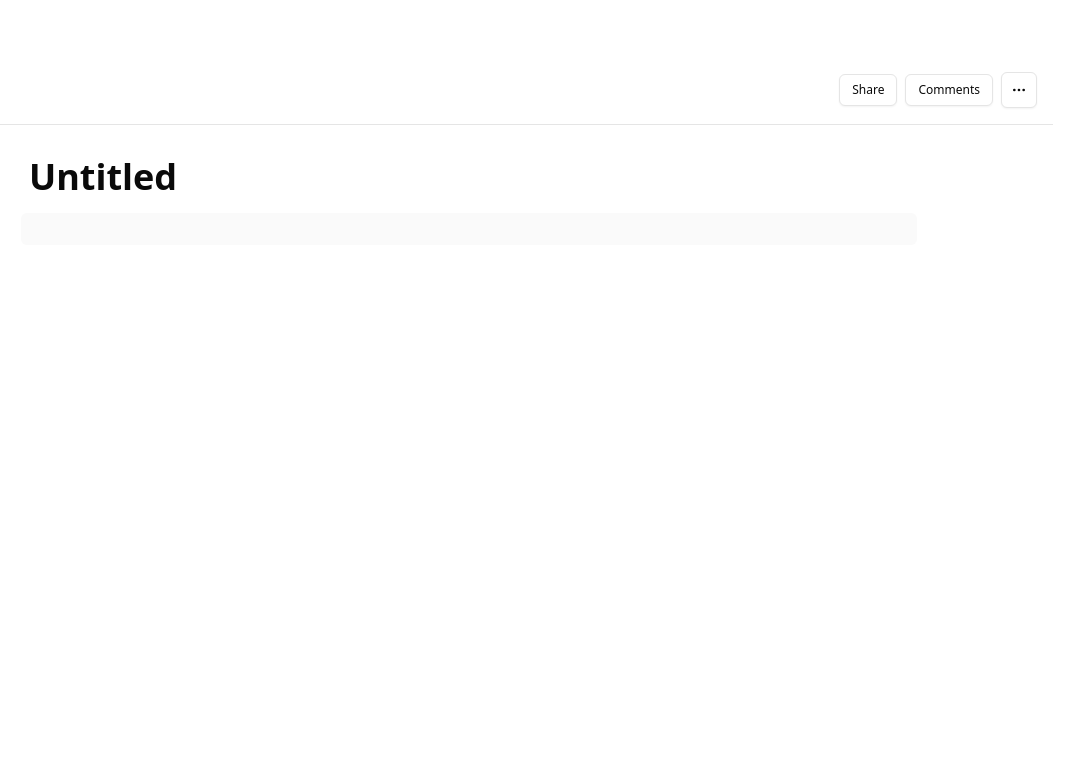
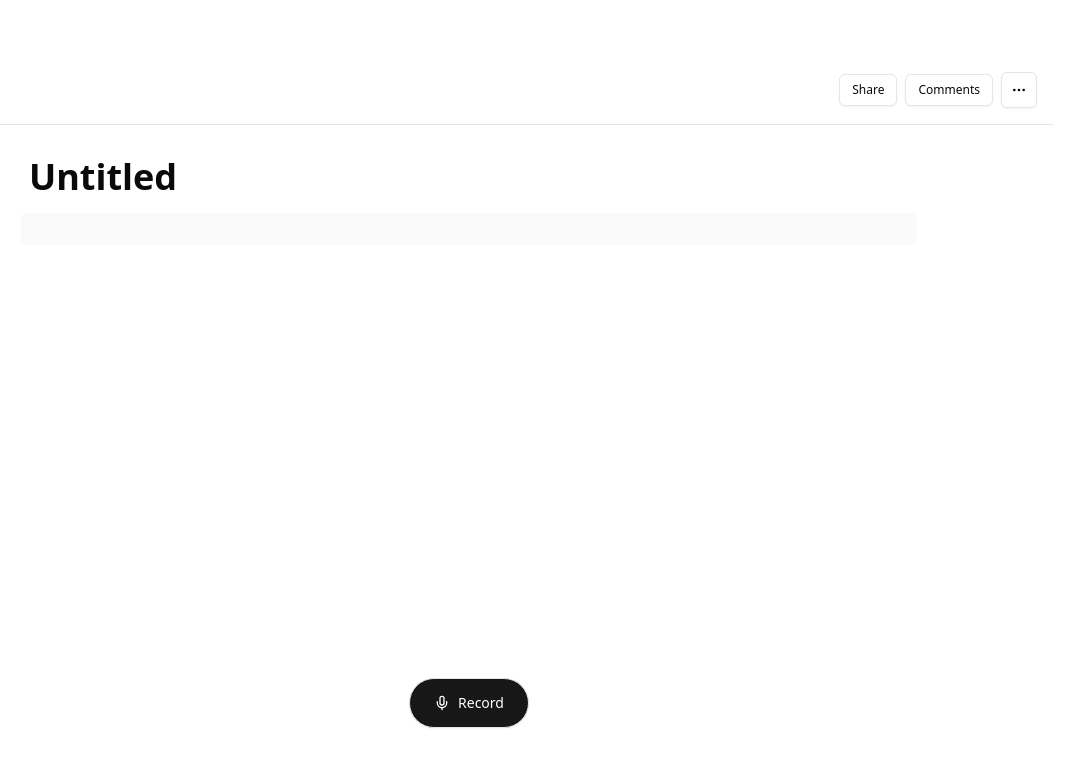
Before and after one commit to javier-rosas/abogo-scribe, a React (Vite) app in the folder abogo-electron/: page / in a window 1280 px wide. Shown: the top 766 px of the page, without its empty margins (171-1239 px from the left). Built offline with nearby package versions, Linux system fonts and the light colour scheme.

Commit message:
Add voice recording button with recording state and animated UI

```diff
--- a/abogo-electron/src/components/editor/index.tsx
+++ b/abogo-electron/src/components/editor/index.tsx
@@ -1,4 +1,4 @@
-import { CheckSquare, MoreHorizontal } from 'lucide-react';
+import { CheckSquare, Mic, MoreHorizontal, Square } from 'lucide-react';
 import { useEffect, useRef, useState } from 'react';
 
 import { Button } from '@/components/ui/button';
@@ -11,6 +11,7 @@ export default function NotionEditor() {
   ]);
   const [activeBlock, setActiveBlock] = useState("block-1");
   const blockRefs = useRef<Record<string, HTMLElement | null>>({});
+  const [isRecording, setIsRecording] = useState(false);
 
   useEffect(() => {
     if (blockRefs.current[activeBlock]) {
@@ -140,6 +141,10 @@ export default function NotionEditor() {
     }
   };
 
+  const toggleRecording = () => {
+    setIsRecording(!isRecording);
+  };
+
   // Renders a block based on its type with appropriate styling and functionality
   const renderBlock = (block: any, index: number) => {
     const isActive = block.id === activeBlock;
@@ -256,6 +261,43 @@ export default function NotionEditor() {
           </div>
         </div>
       </div>
+
+      <div className="flex justify-center py-4">
+        {!isRecording ? (
+          <Button
+            variant="outline"
+            size="lg"
+            className="rounded-full px-6 py-6 flex items-center gap-2 bg-primary text-white hover:bg-primary/90 hover:scale-105 transition-all duration-200 hover:text-white"
+            onClick={toggleRecording}
+          >
+            <Mic className="h-5 w-5" />
+            <span>Record</span>
+          </Button>
+        ) : (
+          <Button
+            variant="outline"
+            size="lg"
+            className="rounded-full px-6 py-6 flex items-center gap-2 bg-red-500 text-white hover:bg-red-600 hover:scale-105 transition-all duration-200 hover:text-white"
+            onClick={toggleRecording}
+          >
+            <div className="flex items-center gap-1 h-5">
+              {[...Array(5)].map((_, i) => (
+                <div
+                  key={i}
+                  className="w-1 bg-white rounded-full animate-pulse"
+                  style={{
+                    height: `${Math.max(8, Math.floor(Math.random() * 20))}px`,
+                    animationDelay: `${i * 0.15}s`,
+                    animationDuration: `${0.7 + Math.random() * 0.6}s`,
+                  }}
+                />
+              ))}
+            </div>
+            <Square className="h-4 w-4 ml-1 text-white" />
+            <span>Recording...</span>
+          </Button>
+        )}
+      </div>
     </div>
   );
 }
```
